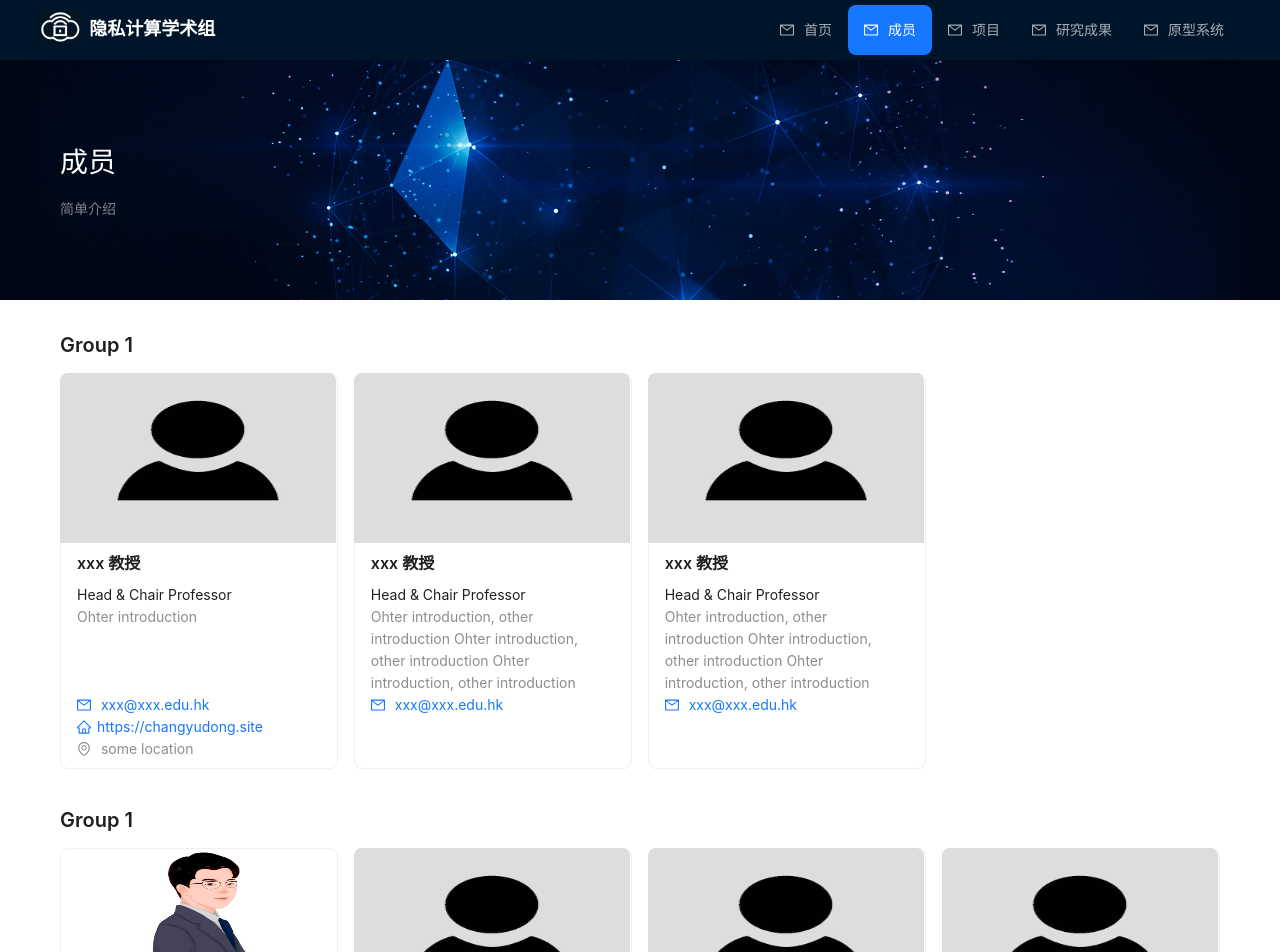
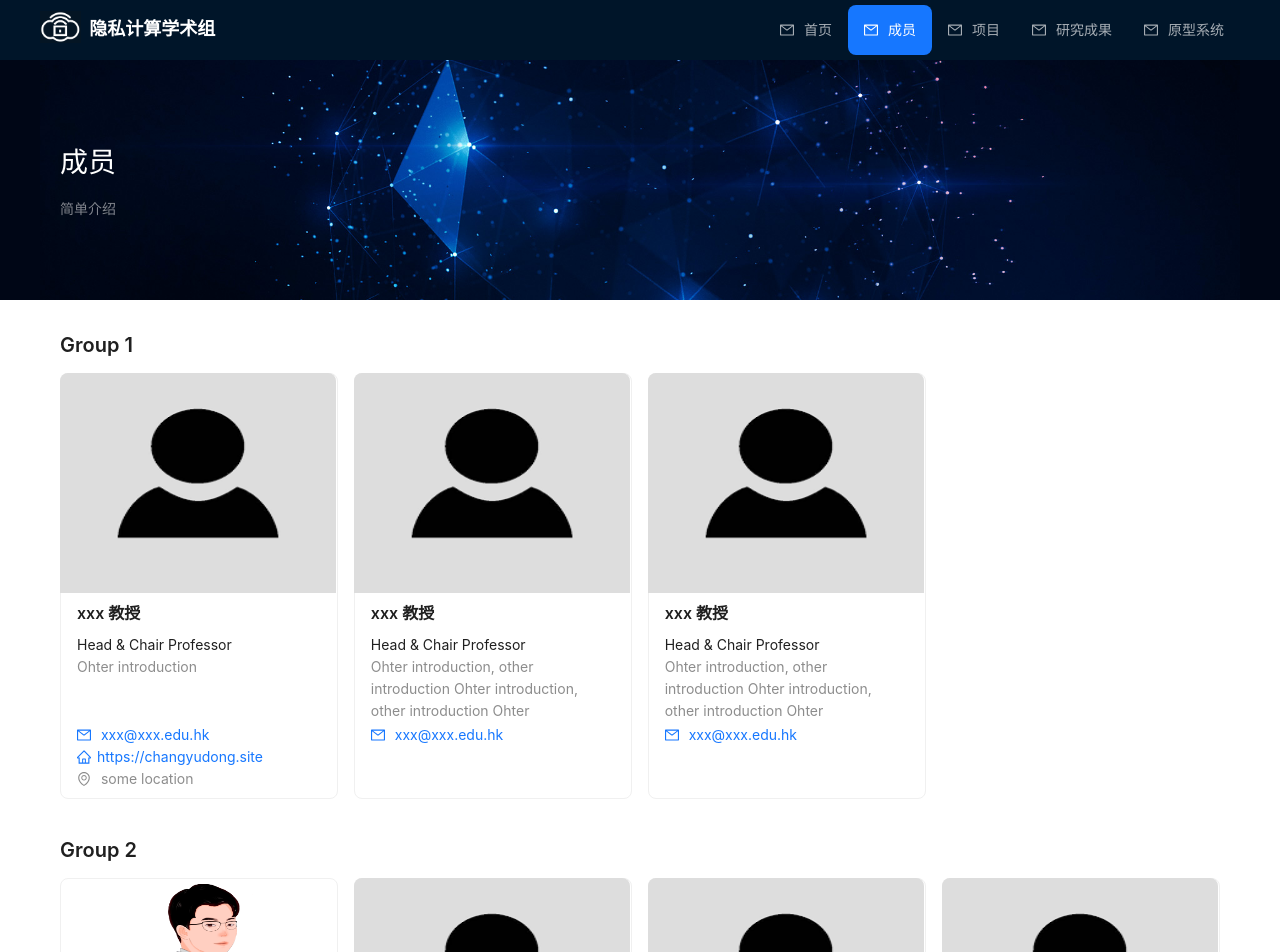
Before and after one commit to csypeng/gzhu-privacy-computing-group, a Vue app: page /#/people/index in a window 1280 px wide. Shown: the top 952 px of the page. Built offline with nearby package versions, Linux system fonts and the light colour scheme.

Commit message:
UI optimize

```diff
--- a/src/views/demo/index.vue
+++ b/src/views/demo/index.vue
@@ -11,7 +11,7 @@
       </a-carousel>
     </div>
     <div class="demo-detail">
-      <a-list item-layout="vertical" size="large" :pagination="pagination" :data-source="demoList">
+      <a-list item-layout="vertical" size="large" :pagination="false" :data-source="demoList">
         <template #renderItem="{ item, index }">
           <a-list-item :key="index">
             <template #extra>
@@ -58,12 +58,6 @@ for (let i = 0; i < 23; i++) {
       'We supply a series of design principles, practical patterns and high quality design resources (Sketch and Axure), to help people create their product prototypes beautifully and efficiently.',
   });
 }
-const pagination = {
-  onChange: page => {
-    console.log(page);
-  },
-  pageSize: 10,
-};
 const actions = [
   {
     icon: StarOutlined,
--- a/src/views/homepage/index.vue
+++ b/src/views/homepage/index.vue
@@ -36,8 +36,8 @@
 
       </div>
       <div class="btn-row">
-        <a-button type="primary" ghost="">
-          <router-link :to="{name: 'News'}">了解更多</router-link>
+        <a-button type="primary" ghost="" style="padding: 0">
+          <router-link :to="{name: 'News'}" style="padding: 8px 29px">了解更多</router-link>
         </a-button>
       </div>
     </div>
--- a/src/views/news/data.js
+++ b/src/views/news/data.js
@@ -1,21 +1,16 @@
 // color = { processing, success, error, warning, magenta, red, volcano, orange, gold, lime, green, cyan, blue, geekblue, purple }
+import {TAGS} from '@/utils/tags.js'
 export const pageBanner = {
   title: '动态',
   desc: ''
 }
 
-const TAGS = {
-  html: {
-    name: 'HTML', type: 'processing'
-  },
-  pdf: {
-    name: 'PDF', type: 'success'
-  },
-  url: {
-    name: 'URL', type: 'magenta'
+export const NewsCategory = {
+  'news': { title: '新闻', color: "orange" },
+  'activity': { title: '活动', color: "cyan" },
+  'project': { title: '项目', color: "purple" },
+  'paper': { title: '文章', color: "magenta" },
 }
-}
-
 
 export const newsList = [
   {
@@ -36,188 +31,84 @@ export const newsList = [
 > > 呜呼！何时眼前突兀见此屋，吾庐独破受冻死亦足！
 
     `,
-    category: ['Paper'],
-    tags: [
-      {
-        ...TAGS.url,
+    category: ['paper'],
     url: ''
-      },
-      {
-        ...TAGS.pdf,
-        url: '@/assets/pdf/test.pdf'
-      }
-    ]
   },
   {
     time: 'Jan 1, 2024',
     title: '2 Papers accepted by TIFS',
     content: '',
-    category: ['Paper'],
-    tags: [
-      {
-        ...TAGS.url,
-        url: ''
-      },
-      {
-        ...TAGS.pdf,
-        url: ''
-      }
-    ]
+    category: ['paper'],
+    url: 'https://www.antdv.com/components/tag'
   },
   {
     time: 'Dec 25, 2023',
     title: 'Some activities',
     content: '',
-    category: ['Activicy'],
-    tags: [
-      {
-        ...TAGS.url,
+    category: ['activity'],
     url: ''
-      },
-    ]
   },
   {
     time: 'May 19, 2023',
     title: 'Paper accepted by NDSS 2024',
     content: '',
-    category: ['Paper'],
-    tags: [
-      {
-        ...TAGS.url,
-        url: ''
-      },
-      {
-        ...TAGS.pdf,
-        url: ''
-      }
-    ]
+    category: ['paper'],
+    url: 'https://www.antdv.com/components/tag'
   },
   {
     time: 'May 19, 2023',
     title: 'Paper accepted by NDSS 2024',
     content: '',
-    category: ['Paper'],
-    tags: [
-      {
-        ...TAGS.url,
-        url: ''
-      },
-      {
-        ...TAGS.pdf,
-        url: ''
-      }
-    ]
+    category: ['news'],
+    url: 'https://www.antdv.com/components/tag'
   },
   {
     time: 'May 19, 2023',
     title: 'Paper accepted by NDSS 2024',
     content: '',
-    category: ['Paper'],
-    tags: [
-      {
-        ...TAGS.url,
+    category: ['activity'],
     url: ''
-      },
-      {
-        ...TAGS.pdf,
-        url: ''
-      }
-    ]
   },
   {
     time: 'May 19, 2023',
     title: 'Paper accepted by NDSS 2024',
     content: '',
-    category: ['Paper'],
-    tags: [
-      {
-        ...TAGS.url,
+    category: ['project'],
     url: ''
-      },
-      {
-        ...TAGS.pdf,
-        url: ''
-      }
-    ]
   },
   {
     time: 'May 19, 2023',
     title: 'Paper accepted by NDSS 2024',
     content: '',
-    category: ['Paper'],
-    tags: [
-      {
-        ...TAGS.url,
+    category: ['project'],
     url: ''
-      },
-      {
-        ...TAGS.pdf,
-        url: ''
-      }
-    ]
   },
   {
     time: 'May 19, 2023',
     title: 'Paper accepted by NDSS 2024',
     content: '',
-    category: ['Paper'],
-    tags: [
-      {
-        ...TAGS.url,
+    category: ['paper'],
     url: ''
-      },
-      {
-        ...TAGS.pdf,
-        url: ''
-      }
-    ]
   },
   {
     time: 'May 19, 2023',
     title: 'Paper accepted by NDSS 2024',
     content: '',
-    category: ['Paper'],
-    tags: [
-      {
-        ...TAGS.url,
+    category: ['paper'],
     url: ''
-      },
-      {
-        ...TAGS.pdf,
-        url: ''
-      }
-    ]
   },
   {
     time: 'May 19, 2023',
     title: 'Paper accepted by NDSS 2024',
     content: '',
-    category: ['Paper'],
-    tags: [
-      {
-        ...TAGS.url,
+    category: ['paper'],
     url: ''
-      },
-      {
-        ...TAGS.pdf,
-        url: ''
-      }
-    ]
   },
   {
     time: 'May 19, 2023',
     title: 'Paper accepted by NDSS 2024',
     content: '',
-    category: ['Paper'],
-    tags: [
-      {
-        ...TAGS.url,
+    category: ['paper'],
     url: ''
   },
-      {
-        ...TAGS.pdf,
-        url: ''
-      }
 ]
-  },
-]
--- a/src/views/news/index.vue
+++ b/src/views/news/index.vue
@@ -12,26 +12,38 @@
   </div>
   <div class="news-detail">
     <div class="news-item" v-for="news in newsList">
-      <div class="time">{{news.time}}</div>
+      <div class="time-line">
+        <a-space>
+          <div class="time">{{news.time}}</div>
+          <a-tag
+            v-for="tag in news.category"
+            :color="NewsCategory[tag]?.color || ''"
+            :bordered="false"
+          >
+            {{NewsCategory[tag]?.title}}
+          </a-tag>
+        </a-space>
+      </div>
       <div class="wrapper">
-        <div class="title">{{news.title}}</div>
+        <div class="title-line">
+          <a-space>
+            <span class="title">{{news.title}}</span>
+          </a-space>
+        </div>
         <div class="content" v-if="news.content">
           <markdown-renderer :source="news.content" />
         </div>
-        <div class="tag-row">
-          <a-tag v-for="tag in news.tags" :color="tag.type">
-            <a v-if="tag.name==='PDF'" :href="tag.url" download>{{tag.name}}</a>
-            <a v-else-if="tag.url" :href="tag.url">{{tag.name}}</a>
-            <span v-else>{{tag.name}}</span>
-          </a-tag>
+        <div class="tag-row" v-show="news.url">
+          <a :href="news.url" target="_blank"> 了解更多</a>
         </div>
+
       </div>
     </div>
   </div>
 </div>
 </template>
 <script setup>
-import { pageBanner, newsList } from './data.js'
+import { pageBanner, newsList, NewsCategory } from './data.js'
 import MarkdownRenderer from '@/components/MarkdownRenderer.vue'
 </script>
 <script>
@@ -48,6 +60,7 @@ export default {
   .banner {
     width: 100%;
     background: #000616;
+    padding: 0 20px;
     :deep(.banner-item) {
       text-align: left;
       display: flex !important;
@@ -59,6 +72,7 @@ export default {
       .title {
         max-width: 1200px;
         width: 100%;
+        padding: 0 20px;
         .desc {
           max-width: 280px;
           color: rgba(255,255,255, 0.5);
@@ -82,7 +96,7 @@ export default {
   .news-detail {
     max-width: 1200px;
     margin: 0 auto;
-    padding: 50px 0;
+    padding: 50px 40px 0 40px;
     .news-card {
       :deep(.ant-card-actions) {
         background: #f5f5f5;
@@ -93,20 +107,33 @@ export default {
     display: flex;
     flex-flow: row nowrap;
     width: 100%;
-    .time {
-      width: 120px;
+    padding: 10px 20px;
+    .time-line {
+      .time {
+        width: 110px;
+      }
+      width: 180px;
+      font-size: 15px;
+      line-height:24px;
     }
     .wrapper {
       flex: 1;
       margin-left: 10px;
-      .title {
-        font-weight: 600;
+      .title-line {
+        line-height: 24px;
+        .title {
+          font-weight: 600;
+          font-size: 18px;
+        }
       }
       .content {
         margin-top: 10px;
+        color: rgba(0,0,0,0.6);
+        font-size: 16px;
+        line-height: 22px;
       }
       .tag-row {
-        margin-top: 10px;
+        margin-top: 16px;
       }
     }
   }
--- a/src/views/people/data.js
+++ b/src/views/people/data.js
@@ -37,7 +37,7 @@ export const staffGroup = [
     ]
   },
   {
-    groupTitle: 'Group 1',
+    groupTitle: 'Group 2',
     members: [
       {
         name: "xxx 教授",
@@ -108,120 +108,9 @@ export const staffGroup = [
         content: "Ohter introduction, other introduction Ohter introduction, other introduction Ohter introduction, other introduction Ohter introduction, other introduction Ohter introduction, other introduction Ohter introduction, other introduction Ohter introduction, other introduction",
         email: 'xxx@xxx.edu.hk',
         url: '',
-        location: '',
+        location: 'test',
         imageUrl: ''
       },
     ]
   },
 ]
-
-export const staffList = [
-  {
-    name: "xxx 教授",
-    desc: "Head & Chair Professor",
-    content: "Ohter introduction",
-    email: 'xxx@xxx.edu.hk',
-    url: 'https://changyudong.site',
-    location: 'some location',
-    imageUrl: ''
-  },
-  {
-    name: "xxx 教授",
-    desc: "Head & Chair Professor",
-    content: "Ohter introduction, other introduction Ohter introduction, other introduction Ohter introduction, other introduction Ohter introduction, other introduction Ohter introduction, other introduction Ohter introduction, other introduction Ohter introduction, other introduction",
-    email: 'xxx@xxx.edu.hk',
-    url: '',
-    location: '',
-    imageUrl: ''
-  },
-  {
-    name: "xxx 教授",
-    desc: "Head & Chair Professor",
-    content: "Ohter introduction, other introduction Ohter introduction, other introduction Ohter introduction, other introduction Ohter introduction, other introduction Ohter introduction, other introduction Ohter introduction, other introduction Ohter introduction, other introduction",
-    email: 'xxx@xxx.edu.hk',
-    url: '',
-    location: '',
-    imageUrl: ''
-  },
-  {
-    name: "xxx 教授",
-    desc: "Head & Chair Professor",
-    content: "Ohter introduction, other introduction Ohter introduction, other introduction Ohter introduction, other introduction Ohter introduction, other introduction Ohter introduction, other introduction Ohter introduction, other introduction Ohter introduction, other introduction",
-    email: 'xxx@xxx.edu.hk',
-    url: '',
-    location: '',
-    imageUrl: ''
-  },
-  {
-    name: "xxx 教授",
-    desc: "Head & Chair Professor",
-    content: "Ohter introduction",
-    email: 'xxx@xxx.edu.hk',
-    url: 'https://changyudong.site',
-    location: 'some location',
-    imageUrl: ''
-  },
-  {
-    name: "xxx 教授",
-    desc: "Head & Chair Professor",
-    content: "Ohter introduction, other introduction Ohter introduction, other introduction Ohter introduction, other introduction Ohter introduction, other introduction Ohter introduction, other introduction Ohter introduction, other introduction Ohter introduction, other introduction",
-    email: 'xxx@xxx.edu.hk',
-    url: '',
-    location: '',
-    imageUrl: ''
-  },
-  {
-    name: "xxx 教授",
-    desc: "Head & Chair Professor",
-    content: "Ohter introduction, other introduction Ohter introduction, other introduction Ohter introduction, other introduction Ohter introduction, other introduction Ohter introduction, other introduction Ohter introduction, other introduction Ohter introduction, other introduction",
-    email: 'xxx@xxx.edu.hk',
-    url: '',
-    location: '',
-    imageUrl: ''
-  },
-  {
-    name: "xxx 教授",
-    desc: "Head & Chair Professor",
-    content: "Ohter introduction, other introduction Ohter introduction, other introduction Ohter introduction, other introduction Ohter introduction, other introduction Ohter introduction, other introduction Ohter introduction, other introduction Ohter introduction, other introduction",
-    email: 'xxx@xxx.edu.hk',
-    url: '',
-    location: '',
-    imageUrl: ''
-  },
-  {
-    name: "xxx 教授",
-    desc: "Head & Chair Professor",
-    content: "Ohter introduction",
-    email: 'xxx@xxx.edu.hk',
-    url: 'https://changyudong.site',
-    location: 'some location',
-    imageUrl: ''
-  },
-  {
-    name: "xxx 教授",
-    desc: "Head & Chair Professor",
-    content: "Ohter introduction, other introduction Ohter introduction, other introduction Ohter introduction, other introduction Ohter introduction, other introduction Ohter introduction, other introduction Ohter introduction, other introduction Ohter introduction, other introduction",
-    email: 'xxx@xxx.edu.hk',
-    url: '',
-    location: '',
-    imageUrl: ''
-  },
-  {
-    name: "xxx 教授",
-    desc: "Head & Chair Professor",
-    content: "Ohter introduction, other introduction Ohter introduction, other introduction Ohter introduction, other introduction Ohter introduction, other introduction Ohter introduction, other introduction Ohter introduction, other introduction Ohter introduction, other introduction",
-    email: 'xxx@xxx.edu.hk',
-    url: '',
-    location: '',
-    imageUrl: ''
-  },
-  {
-    name: "xxx 教授",
-    desc: "Head & Chair Professor",
-    content: "Ohter introduction, other introduction Ohter introduction, other introduction Ohter introduction, other introduction Ohter introduction, other introduction Ohter introduction, other introduction Ohter introduction, other introduction Ohter introduction, other introduction",
-    email: 'xxx@xxx.edu.hk',
-    url: '',
-    location: '',
-    imageUrl: ''
-  },
-]
--- a/src/views/people/index.vue
+++ b/src/views/people/index.vue
@@ -122,7 +122,7 @@ export default {
       margin-top: 16px;
       :deep(.ant-card-cover) {
         width: 100%;
-        height: 170px;
+        height: 220px;
         img {
           width: 100%;
           height: 100%;
@@ -136,16 +136,11 @@ export default {
       }
       :deep(.desc) {
         width: 100%;
-        height: 110px;
+        height: 90px;
         overflow: hidden;
-        // white-space: nowrap;
         text-overflow: ellipsis;
         -o-text-overflow: ellipsis;
       }
-      // :deep(.footer) {
-      //   // margin-top: 10px;
-      //   height: 66px;
-      // }
       &:not(:nth-child(4n)) {
         margin-right: calc(4% / 3)
       }
```
Lines whose indentation alone changed are shown as unchanged.
